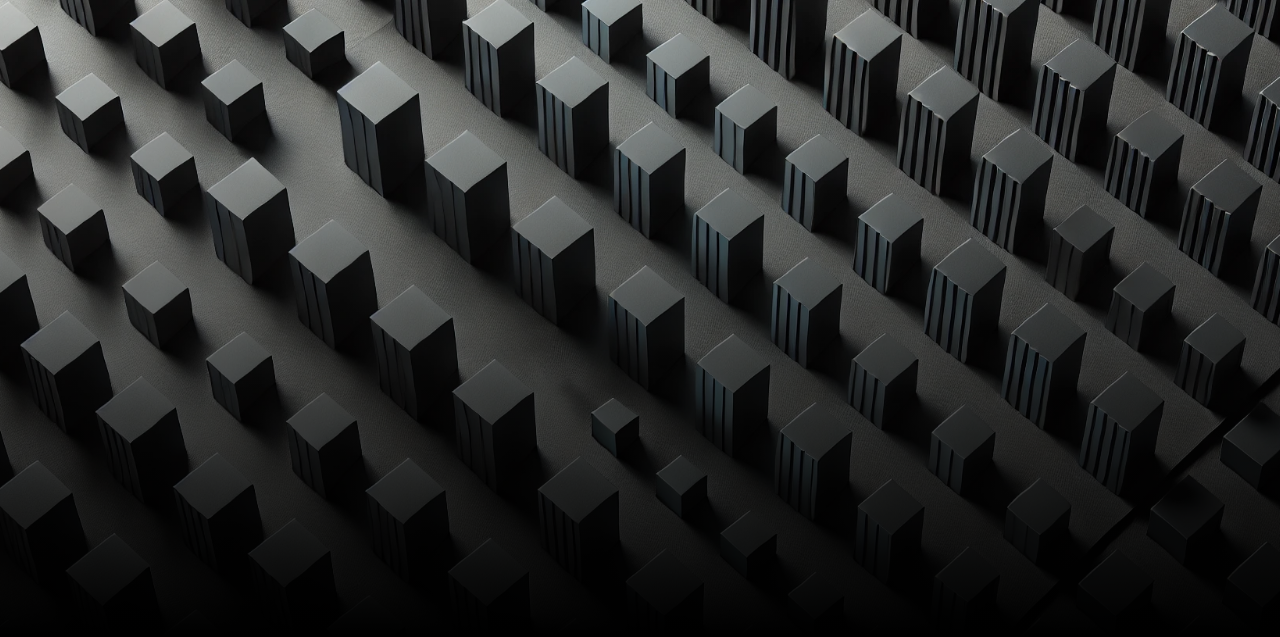
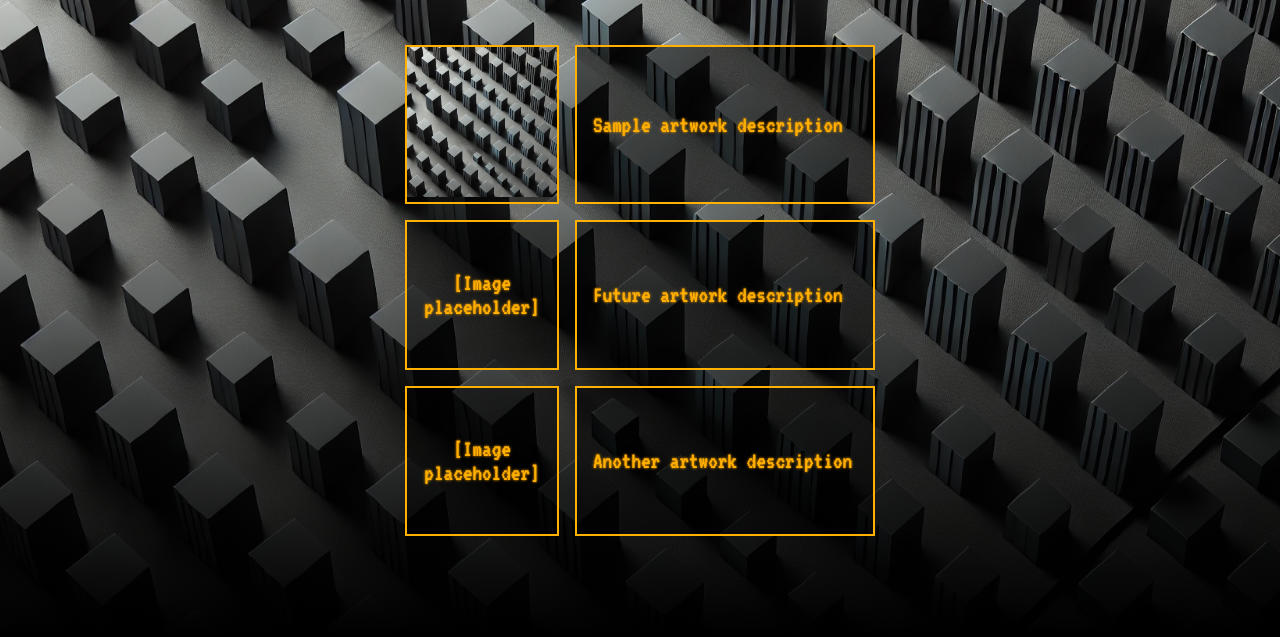
Before and after one commit to TechPreacher/rogue_ai_website, a plain HTML site: page index.html in a window 1280 px wide. Shown: the part 163-800 px from the top of the page. Drawn offline with Linux system fonts and the light colour scheme.

Commit message:
Update to add center list.

```diff
--- a/index.html
+++ b/index.html
@@ -15,6 +15,22 @@
         <div class="content">
             <h1 class="crt-text">Rogue AI</h1>
             <h2 class="crt-text">AI generated artworks</h2>
+            <div class="table-container">
+                <table class="crt-text">
+                    <tr>
+                        <td class="image-cell"><img src="images/block_background.webp" alt="Sample artwork"></td>
+                        <td class="text-cell">Sample artwork description</td>
+                    </tr>
+                    <tr>
+                        <td class="image-cell">[Image placeholder]</td>
+                        <td class="text-cell">Future artwork description</td>
+                    </tr>
+                    <tr>
+                        <td class="image-cell">[Image placeholder]</td>
+                        <td class="text-cell">Another artwork description</td>
+                    </tr>
+                </table>
+            </div>
         </div>
     </div>
 </body>
--- a/styles.css
+++ b/styles.css
@@ -49,8 +49,63 @@ h1.crt-text {
 
 h2.crt-text {
     font-size: 2rem;
+    margin-bottom: 2rem;
     text-shadow: 0 0 3px #FFB000;
     animation: textShadow 1.6s infinite;
+}
+
+.table-container {
+    display: flex;
+    justify-content: center;
+    margin-top: 2rem;
+    padding: 0 2rem;
+    max-height: calc(100vh - 250px);
+    overflow-y: auto;
+}
+
+table.crt-text {
+    border-collapse: separate;
+    border-spacing: 1rem;
+    font-family: 'VT323', monospace;
+    font-size: 1.5rem;
+    text-align: left;
+    animation: textShadow 1.6s infinite;
+}
+
+.image-cell {
+    width: 150px;
+    height: 150px;
+    border: 2px solid #FFB000;
+    text-align: center;
+    vertical-align: middle;
+    background: rgba(0, 0, 0, 0.5);
+}
+
+.image-cell img {
+    width: 150px;
+    height: 150px;
+    object-fit: cover;
+}
+
+.text-cell {
+    padding: 1rem;
+    min-width: 300px;
+    border: 2px solid #FFB000;
+    background: rgba(0, 0, 0, 0.5);
+}
+
+/* Custom scrollbar for the table container */
+.table-container::-webkit-scrollbar {
+    width: 8px;
+}
+
+.table-container::-webkit-scrollbar-track {
+    background: rgba(0, 0, 0, 0.3);
+}
+
+.table-container::-webkit-scrollbar-thumb {
+    background: #FFB000;
+    border-radius: 4px;
 }
 
 /* CRT flicker effect */
```
